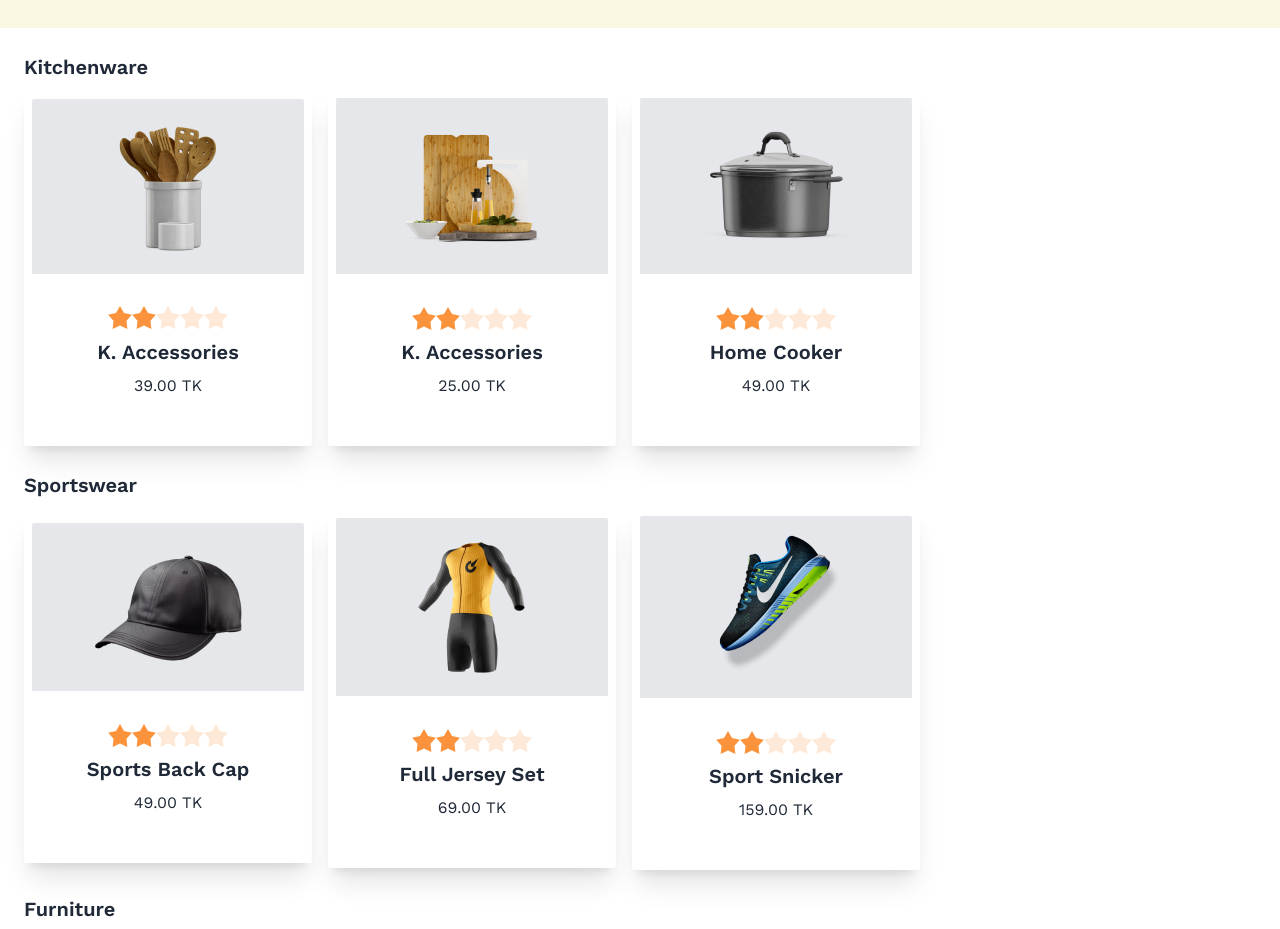
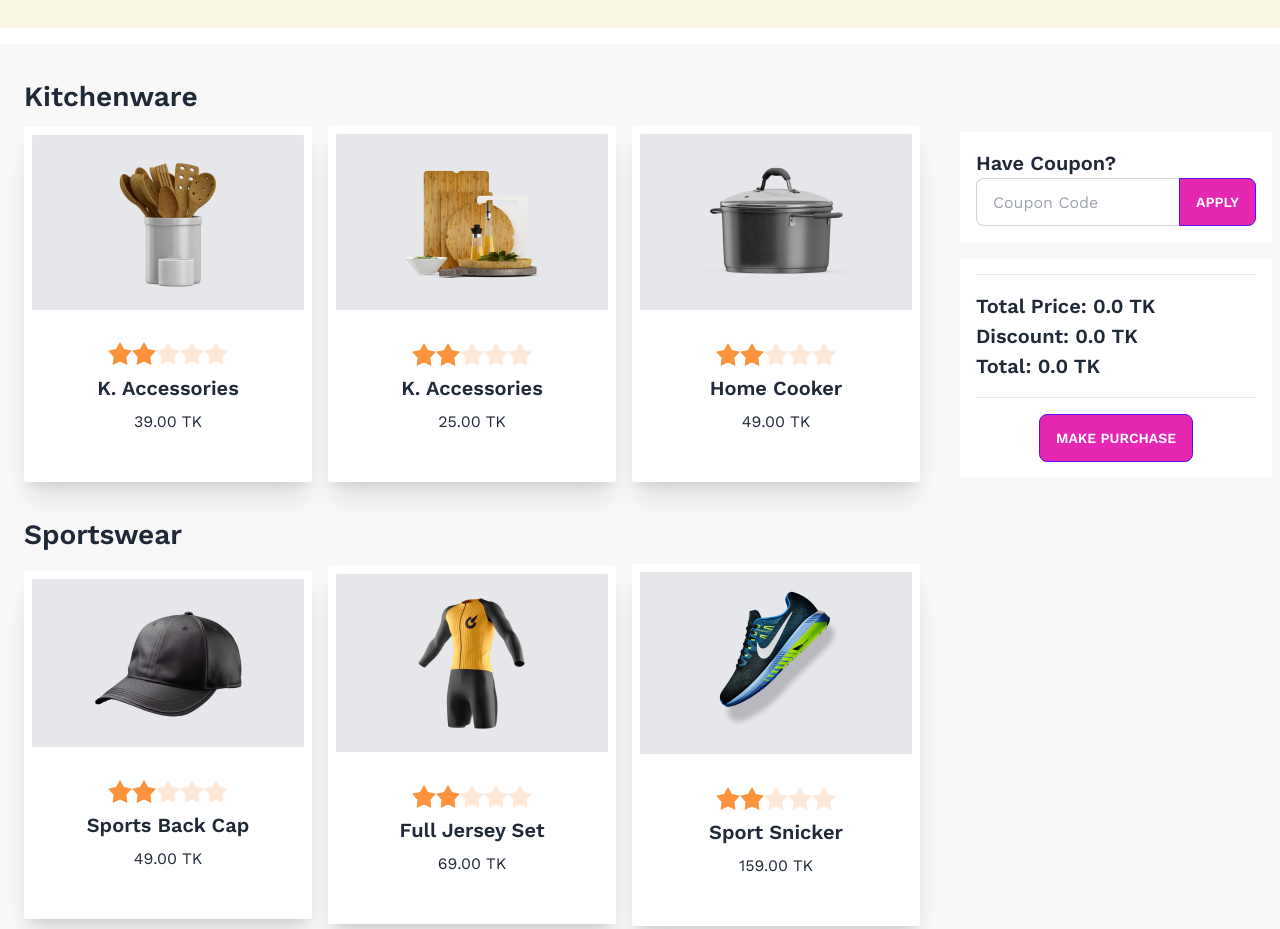
Before and after one commit to zhzahid1911509/Summer-Sale-Project, a plain HTML site: page index.html in a window 1280 px wide. Shown: the part 680-1609 px from the top of the page. Drawn offline with nearby package versions, Linux system fonts and the light colour scheme.

Commit message:
product cart added

```diff
--- a/index.html
+++ b/index.html
@@ -28,7 +28,7 @@
                 <p class="font-semibold text-[18px]">---SALE FEVER---</p>
                 <h2 class="text-[28px] font-bold md:text-[36px] md:mt-4">Purchase TK 200 or <br> above & get <span class="text-[#E527B2]">20% off</span></h2>
                 <p class="text-[14px] font-semibold mt-2 md:mt-4">User Promo Code &nbsp;
-                    <span class="bg-[#E527B2] rounded-lg text-white p-2 pr-3 pl-3">SELL200</span>
+                    <span class="bg-[#E527B2] rounded-lg text-white p-2 px-4">SELL200</span>
                 </p>
             </div>
             <!-- banner image -->
@@ -39,14 +39,14 @@
     </section>
     <!-- banner part ends -->
     <!-- products card and cart starts -->
-    <section class="mb-4">
+    <section class="mb-4 bg-[#F8F8F8]">
         <!-- products card and cart container-->
-        <div>
+        <div class="flex flex-col xl:flex-row xl:gap-8 xl:justify-center">
             <!-- products card container -->
         <div class="">
             <!-- kitchenware -->
-            <div class="mt-6">
-                <h2 class="text-[20px] text-center font-bold mb-2 md:pl-6 md:text-left">Kitchenware</h2>
+            <div class="mt-6 md:mt-8">
+                <h2 class="text-[28px] text-center font-bold mb-2 md:pl-6 md:text-left">Kitchenware</h2>
                 <div class="flex flex-col justify-center items-center gap-4 md:flex-row md:justify-start md:pl-6">
                     <!-- kw1 -->
                 <div class="card w-72 bg-base-100 shadow-xl p-2 rounded-sm">
@@ -108,8 +108,8 @@
                 </div>
             </div>
             <!-- sportswear -->
-            <div class="mt-6">
-                <h2 class="text-[20px] text-center font-bold mb-2 md:pl-6 md:text-left">Sportswear</h2>
+            <div class="mt-6 md:mt-8">
+                <h2 class="text-[28px] text-center font-bold mb-2 md:pl-6 md:text-left">Sportswear</h2>
                 <div class="flex flex-col justify-center items-center gap-4 md:flex-row md:justify-start md:pl-6">
                     <!-- kw1 -->
                 <div class="card w-72 bg-base-100 shadow-xl p-2 rounded-sm">
@@ -172,8 +172,8 @@
 
             </div>
             <!-- furniture -->
-            <div class="mt-6">
-                <h2 class="text-[20px] text-center font-bold mb-2 md:pl-6 md:text-left">Furniture</h2>
+            <div class="mt-6 md:mt-8">
+                <h2 class="text-[28px] text-center font-bold mb-2 md:pl-6 md:text-left">Furniture</h2>
                 <div class="flex flex-col justify-center items-center gap-4 md:flex-row md:justify-start md:pl-6">
                     <!-- kw1 -->
                 <div class="card w-72 bg-base-100 shadow-xl p-2 rounded-sm">
@@ -237,8 +237,31 @@
             </div>
         </div>
         <!-- products cart container -->
-        <div>
+        <div class="mt-6 md:mt-20 p-2">
+            <!-- coupon code -->
+            <div class="bg-white p-4 mb-4">
+                <h2 class="font-semibold text-[20px]">Have Coupon?</h2>
+                <div class="relative">
+                    <input type="text" placeholder="Coupon Code" class="input input-bordered w-full pr-16" />
+                    <button class="btn btn-primary bg-[#E527B2] text-white absolute top-0 right-0 rounded-l-none">Apply</button>
+                </div>
+            </div>
 
+            <!-- cart details -->
+            <div class="bg-white p-4">
+                <p></p>
+                <hr>
+                <div class="my-4 font-semibold text-[20px]">
+                    <p>Total Price: <span>0.0</span> TK</p>
+                    <p>Discount: <span>0.0</span> TK</p>
+                    <p>Total: <span>0.0</span> TK</p>
+                </div>
+                <hr>
+                <div class="text-center">
+                    <button class="btn btn-primary bg-[#E527B2] text-white px-4 mt-4" type="submit" id="">Make Purchase</button>
+                </div>
+
+            </div>
         </div>
         </div>
 
```
